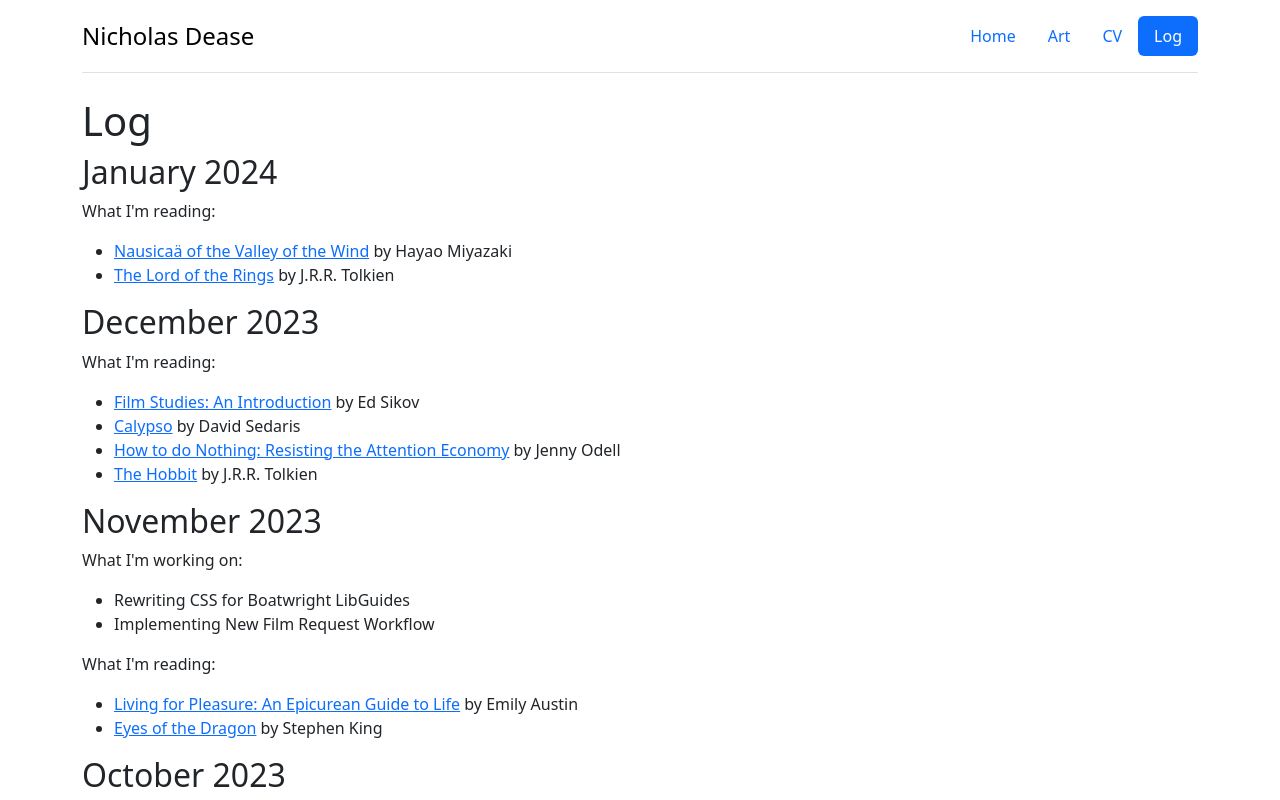
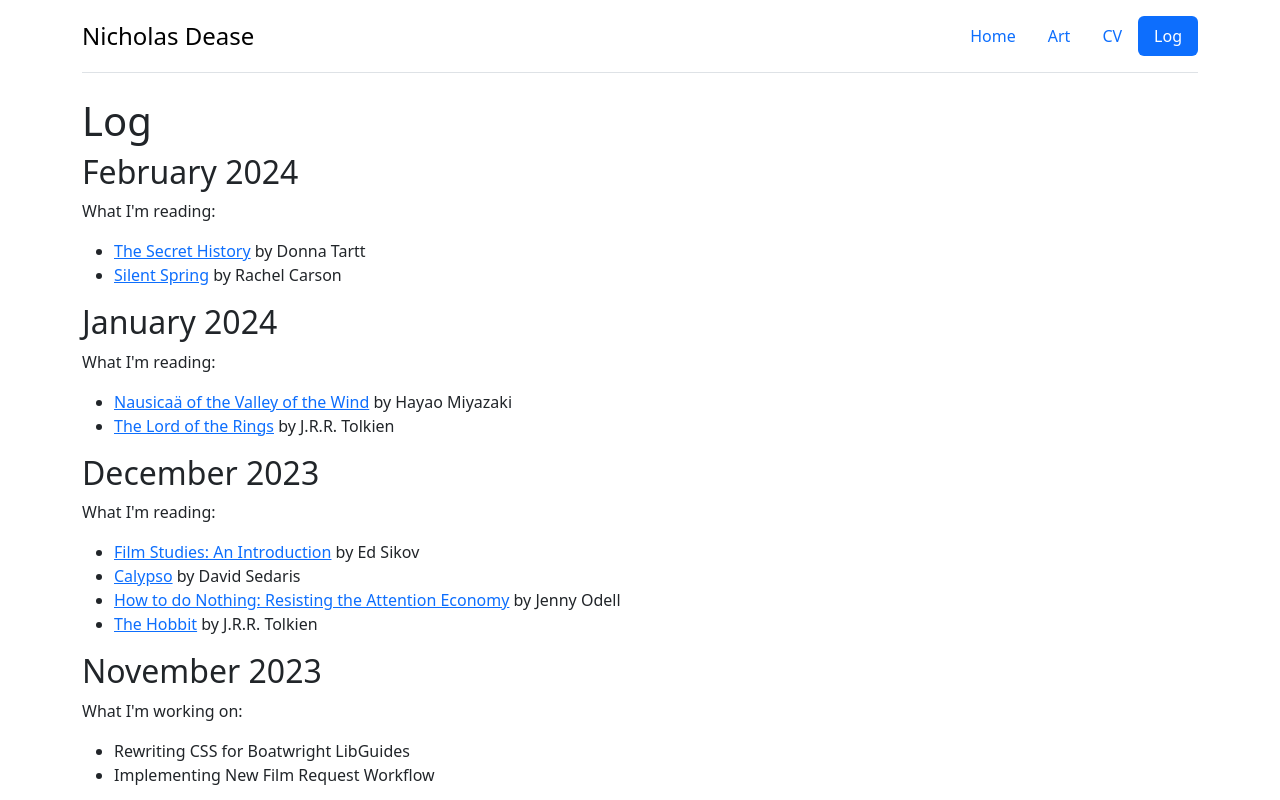
Before and after one commit to ndease/ndease.github.io, a plain HTML site: page log.html in a window 1280 px wide. Shown: the top 800 px of the page. Drawn offline with nearby package versions, Linux system fonts and the light colour scheme.

Commit message:
Update log.html

```diff
--- a/log.html
+++ b/log.html
@@ -40,6 +40,13 @@
 <div class="container">
 <div class="col-12">
 <h1>Log</h1>
+<h2>February 2024</h2>
+<p>What I'm reading:
+<ul>
+  <li><a href="https://en.wikipedia.org/wiki/The_Secret_History">The Secret History</a> by Donna Tartt</li>
+  <li><a href="https://en.wikipedia.org/wiki/Silent_Spring">Silent Spring</a> by Rachel Carson</li>
+</ul>
+</p>
 <h2>January 2024</h2>
 <p>What I'm reading:
 <ul>
```
